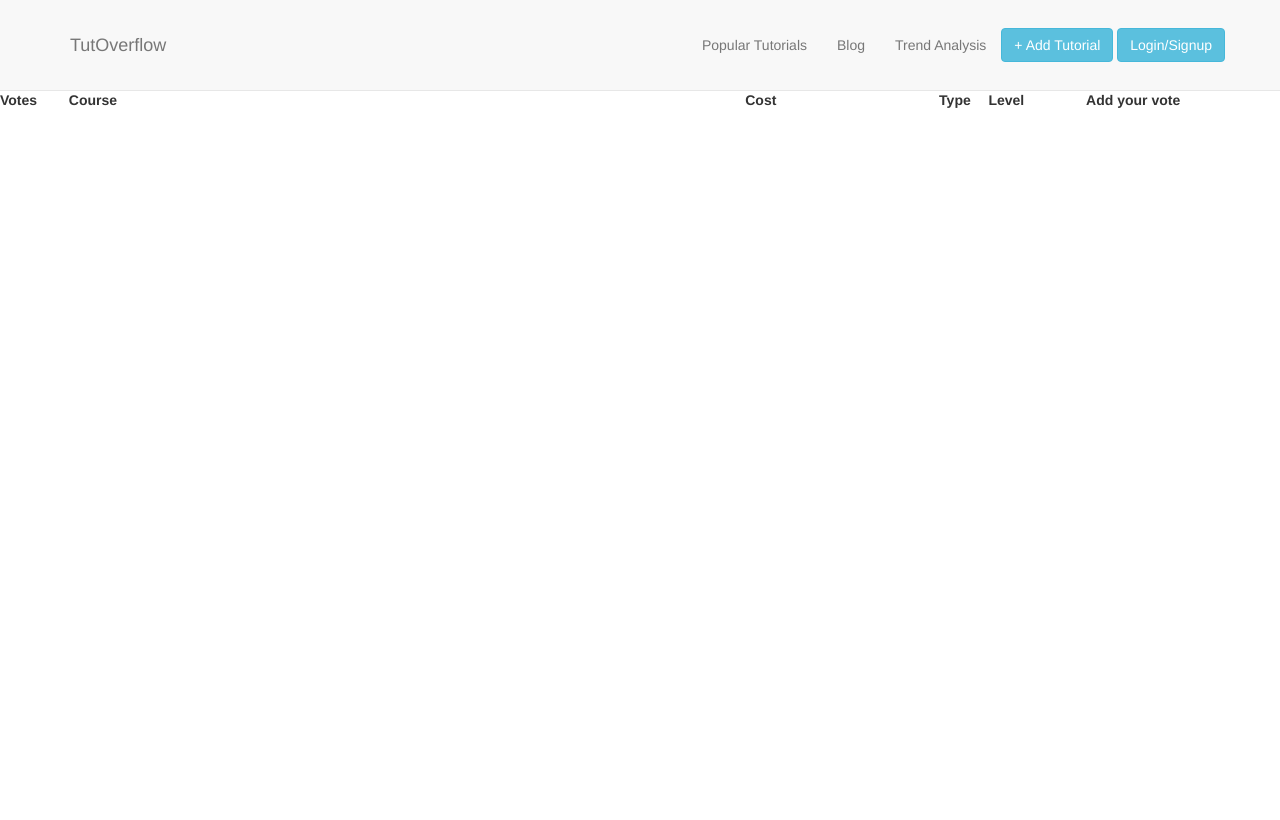
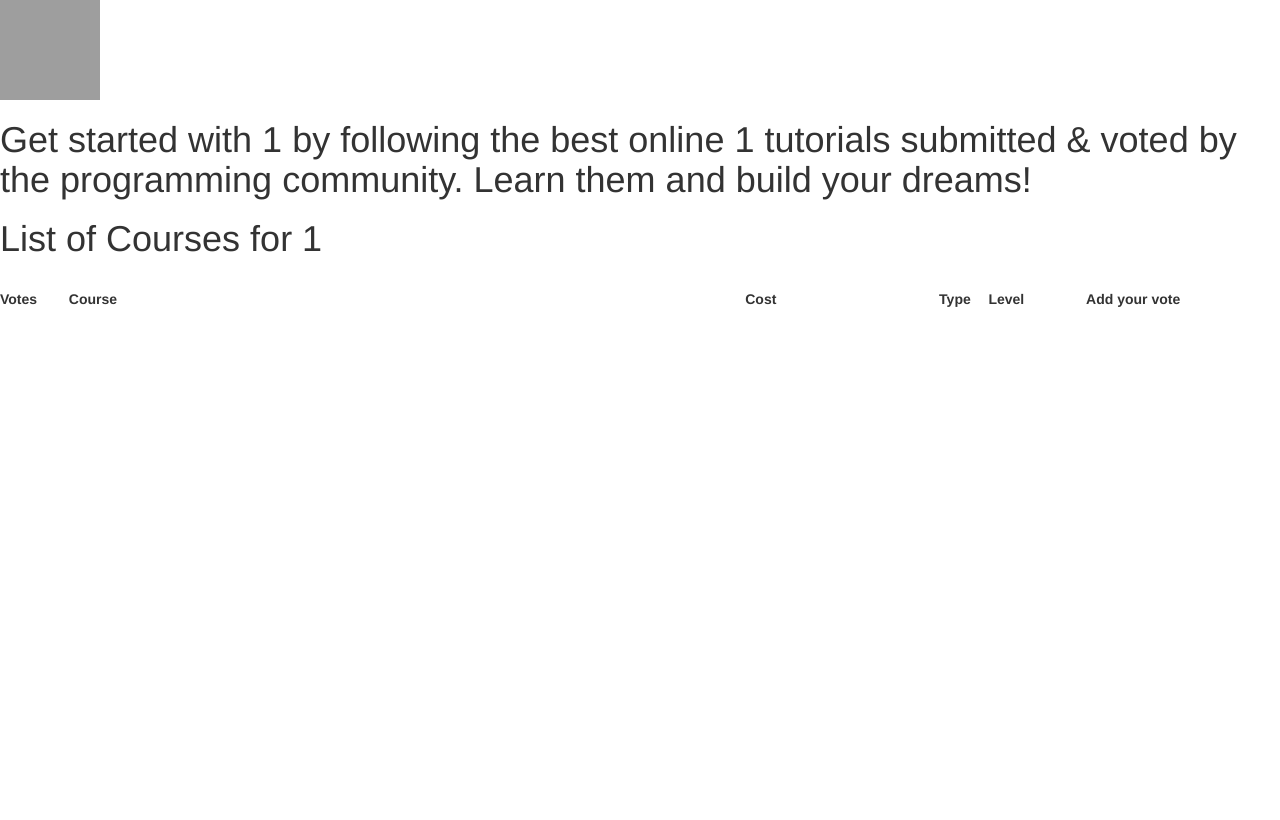
Before and after one commit to Crypt0knights/TutOverflow, a PHP site: page /courses.php?search_tech=1 in a window 1280 px wide. After the commit the page ends 307 px from the top, so only its background shows below. Run offline with PHP 8.4, Linux system fonts and the light colour scheme; tables that the repository leaves empty or names only in its code hold one stand-in row (values such as "Sample post"); lists and menus that the app fills with data are empty; grey boxes are pictures that could not be loaded.

Commit message:
Added course info functionality

```diff
--- a/courses.php
+++ b/courses.php
@@ -27,7 +27,6 @@ if (!$check) {
     <meta name="viewport" content="width=device-width, initial-scale=1">
     <meta name="description" content="">
     <meta name="author" content="">
-
     <title>TutOverflow-Find Courses</title>
     <link href="src/css/bootstrap.min.css" rel="stylesheet">
     <link href="src/css/scrolling-nav.css" rel="stylesheet">
@@ -36,44 +35,15 @@ if (!$check) {
 </head>
 
 <!-- Body starts here -->
-<body id="page-top" data-spy="scroll" data-target=".navbar-fixed-top">
-    <nav class="navbar navbar-default navbar-fixed-top" role="navigation">
-        <div class="container">
-            <div class="navbar-header page-scroll">
-                <button type="button" class="navbar-toggle" data-toggle="collapse" data-target=".navbar-ex1-collapse">
-                    <span class="sr-only">Toggle navigation</span>
-                    <span class="icon-bar"></span>
-                    <span class="icon-bar"></span>
-                    <span class="icon-bar"></span>
-                </button>
-                <a class="navbar-brand page-scroll" href="#page-top">TutOverflow</a>
+<body>
+    <div id="course-info">
+        <?php
+         $img_src="img/".$search_query.".png";
+            echo '<img src="'.$img_src.'" width="100" height="100" />';
+        $info="Get started with ".ucfirst($search_query)." by following the best online ".ucfirst($search_query)." tutorials submitted & voted by the programming community. Learn them and build your dreams!";
+        echo '<h1>'.$info.'</h1>';
+        ?>
     </div>
-
-            <!-- Collect the nav links, forms, and other content for toggling -->
-            <div class="collapse navbar-collapse navbar-ex1-collapse">
-                <ul class="nav navbar-nav navbar-right">
-                    <!-- Hidden li included to remove active class from about link when scrolled up past about section -->
-                    <li class="hidden" style="color: aq        ua;">
-                    <a class="page-scroll" href="#page-top"></a>
-                    <li>
-                        <a class="page-scroll" href="#tutorials">Popular Tutorials</a>
-                    </li>
-                    </li>
-                    <li>
-                        <a class="page-scroll" href="#about">Blog</a>
-                    </li>
-                    <li>
-                        <a class="page-scroll" href="#trend">Trend Analysis</a>
-                    </li>
-                    <a href="add.php"><button class="btn btn-info navbar-btn">+ Add Tutorial</button></a>
-                    <button class="btn btn-info navbar-btn">Login/Signup</button>
-                </ul>
-
-            </div>
-            <!-- /.navbar-collapse -->
-        </div>
-        <!-- /.container -->
-    </nav>
     <div id="courses_list">
         <h1>List of Courses for <?php echo ucfirst($search_query);?></h1>
         <table>
@@ -88,9 +58,10 @@ if (!$check) {
              </tr>
          </thead>
          <tbody>
-
             <!-- PHP Code starts here -->
             <?php
+
+
             $sql = "SELECT course_name,link,dif_level,course_type,cost,vote from Courses where technology='$search_query' order by vote desc ";
             $tasks = mysqli_query($conn, $sql);
             if (!$tasks) {
```
Also changed, not shown: add.php (+17 -0 lines). Lines whose indentation alone changed are shown as unchanged.
